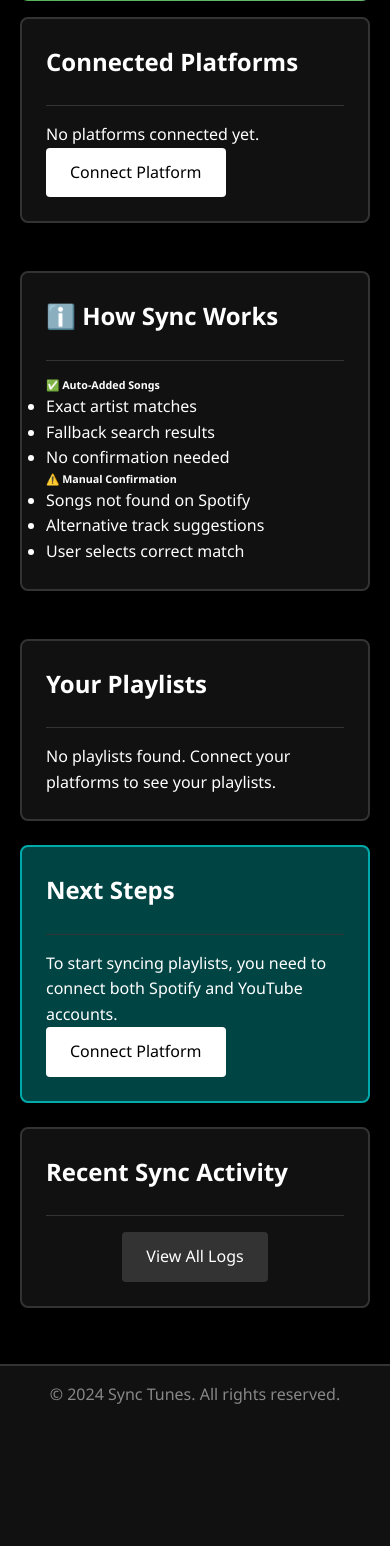
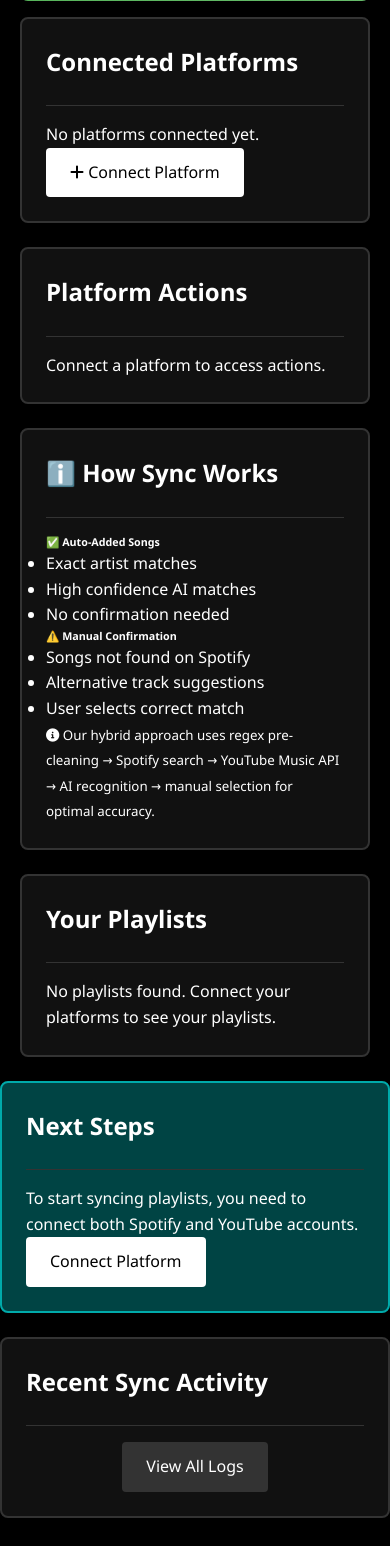
Before and after one commit to gorantlasadwik/sync-tunes, a Flask app: page /dashboard in a window 390 px wide; the page is wider, and only the part inside the window is pictured. Shown: the part 816-2362 px from the top of that part. Before the commit the page ends 2220 px from the top of that part, so only its background shows below. Run offline with Flask 3, Linux system fonts and the light colour scheme; the visitor is signed in with stand-in values (Sample User, id 1).

Commit message:
UI: Reorganize dashboard into 3 clear sections
DASHBOARD REORGANIZATION:
1. PLATFORM CONNECT (2 divided parts):
   - Left: Connected Platforms table with status badges
   - Right: Platform Actions (Refresh Playlists, View Sync History)

2. SYNC INFORMATION NOTE:
   - How sync works (Auto vs Manual)
   - Hybrid approach explanation
   - Clear user guidance

3. ALL PLAYLISTS:
   - Complete playlist list below the above sections
   - Better organization and flow

IMPROVEMENTS:
- Better visual hierarchy with clear sections
- Responsive design with Bootstrap grid
- Enhanced status badges and icons
- More informative sync explanation
- Cleaner, more organized layout

This creates a much better user experience with clear sections.

```diff
--- a/templates/dashboard.html
+++ b/templates/dashboard.html
@@ -46,15 +46,18 @@
     </div>
 </div>
 
-<div class="grid">
-    <div class="card">
+<!-- Section 1: Platform Connect (2 divided parts) -->
+<div class="row mb-4">
+    <!-- Part 1: Connected Platforms -->
+    <div class="col-md-6">
+        <div class="card h-100">
             <div class="card-header">
                 <h3 class="card-title">Connected Platforms</h3>
             </div>
-
+            <div class="card-body">
                 {% if user_accounts %}
-            <div class="table">
-                <table>
+                    <div class="table-responsive">
+                        <table class="table table-sm">
                             <thead>
                                 <tr>
                                     <th>Platform</th>
@@ -72,9 +75,9 @@
                                         <td>{{ account.username_on_platform }}</td>
                                         <td>
                                             {% if account.auth_token %}
-                                        <span style="color: #00ff00;">✓ Connected</span>
+                                                <span class="badge bg-success">✓ Connected</span>
                                             {% else %}
-                                        <span style="color: #ff6666;">✗ Disconnected</span>
+                                                <span class="badge bg-danger">✗ Disconnected</span>
                                             {% endif %}
                                         </td>
                                     </tr>
@@ -83,19 +86,43 @@
                         </table>
                     </div>
                 {% else %}
-            <p>No platforms connected yet.</p>
+                    <p class="text-muted">No platforms connected yet.</p>
                 {% endif %}
+            </div>
+            <div class="card-footer">
+                <a href="{{ url_for('connect_platform') }}" class="btn btn-primary btn-sm">
+                    <i class="fas fa-plus"></i> Connect Platform
+                </a>
+            </div>
+        </div>
+    </div>
 
-        <div class="d-flex gap-2">
-            <a href="{{ url_for('connect_platform') }}" class="btn btn-primary">Connect Platform</a>
+    <!-- Part 2: Platform Actions -->
+    <div class="col-md-6">
+        <div class="card h-100">
+            <div class="card-header">
+                <h3 class="card-title">Platform Actions</h3>
+            </div>
+            <div class="card-body">
+                <div class="d-grid gap-2">
                     {% if user_accounts %}
-            <a href="{{ url_for('refresh_playlists') }}" class="btn btn-secondary">🔄 Refresh Playlists</a>
+                        <a href="{{ url_for('refresh_playlists') }}" class="btn btn-outline-primary">
+                            <i class="fas fa-sync"></i> Refresh Playlists
+                        </a>
+                        <a href="{{ url_for('logs') }}" class="btn btn-outline-info">
+                            <i class="fas fa-history"></i> View Sync History
+                        </a>
+                    {% else %}
+                        <p class="text-muted">Connect a platform to access actions.</p>
                     {% endif %}
                 </div>
             </div>
+        </div>
+    </div>
+</div>
 
-    <!-- Sync Information -->
-    <div class="card">
+<!-- Section 2: Sync Information Note -->
+<div class="card mb-4">
     <div class="card-header">
         <h3 class="card-title">ℹ️ How Sync Works</h3>
     </div>
@@ -105,7 +132,7 @@
                 <h6 class="text-success">✅ Auto-Added Songs</h6>
                 <ul class="small text-muted">
                     <li>Exact artist matches</li>
-                        <li>Fallback search results</li>
+                    <li>High confidence AI matches</li>
                     <li>No confirmation needed</li>
                 </ul>
             </div>
@@ -118,9 +145,16 @@
                 </ul>
             </div>
         </div>
+        <div class="mt-3">
+            <small class="text-info">
+                <i class="fas fa-info-circle"></i>
+                Our hybrid approach uses regex pre-cleaning → Spotify search → YouTube Music API → AI recognition → manual selection for optimal accuracy.
+            </small>
+        </div>
     </div>
 </div>
 
+<!-- Section 3: All Playlists -->
 <div class="card">
     <div class="card-header">
         <h3 class="card-title">Your Playlists</h3>
```
Lines whose indentation alone changed are shown as unchanged.
